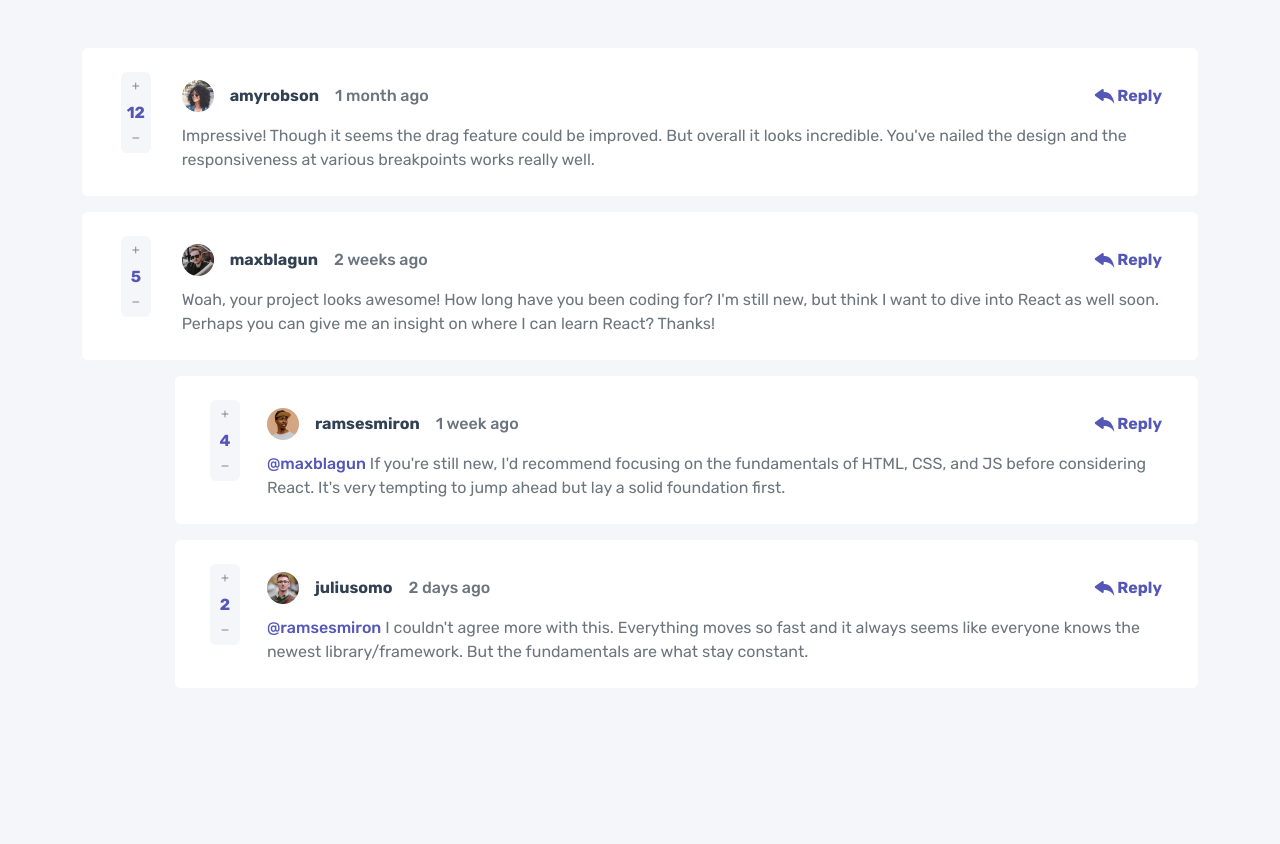
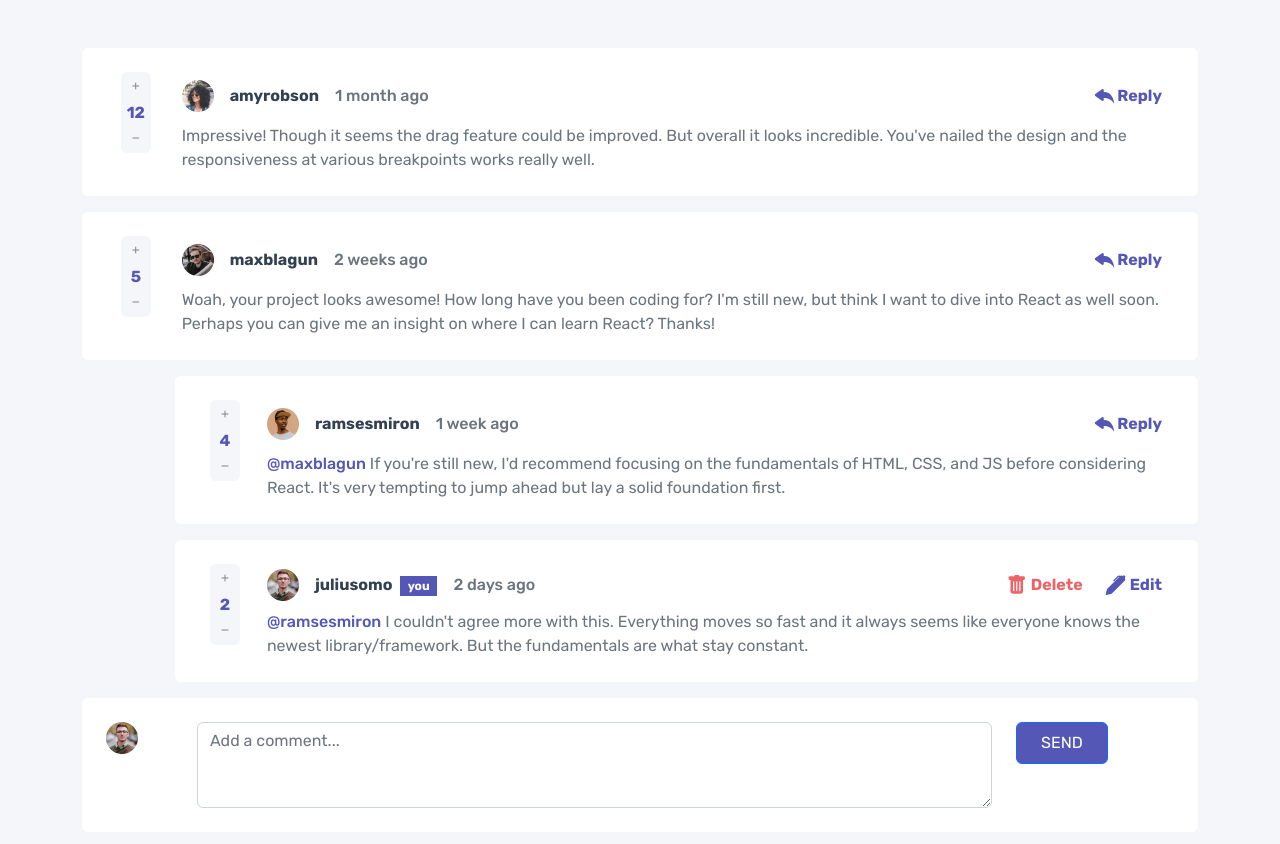
Before and after one commit to teaca-sebastian/interactive-comment-section, a React (Vite) app: page / in a window 1280 px wide. Shown: the top 844 px of the page. Before the commit the page ends 800 px from the top, so only its background shows below. Built offline with nearby package versions, Linux system fonts and the light colour scheme.

Commit message:
Add delete modal and delete hook

```diff
--- a/src/App.jsx
+++ b/src/App.jsx
@@ -5,24 +5,29 @@ import ButtonGroup from 'react-bootstrap/ButtonGroup'
 import Button from 'react-bootstrap/Button'
 // components
 import { Comment } from './components/Comment'
+import { AddCommentContainer } from './components/AddComment'
 // data
 import data from '../src/data/data.json'
 // hooks
 import { useEffect, useContext, useState } from 'react'
 // context
 import { UserContext } from './context/UserContext'
+import { CommentContext } from './context/CommentsContext'
 
 
 function App() {
   const [ user, setUser ] = useState(data.currentUser)
-  const comments = JSON.parse(JSON.stringify(data)).comments
+  const [ comments, setComments ] = useState(JSON.parse(JSON.stringify(data)).comments)
 
   return (
-    <UserContext.Provider value={user}>
-      <div className="App container row mx-auto my-5 gap-3">
-        {comments.map(comment => <Comment comment={comment} key={comment.id} />)}
-      </div>
-    </UserContext.Provider>
+    <CommentContext.Provider value={{ comments, setComments }}>
+      <UserContext.Provider value={{ user }}>
+        <div className="App container row mx-auto my-5 gap-3">
+          {comments.map(comment => <Comment comment={comment} isAuthor={user.username === comment.user.username} key={comment.id} />)}
+          <AddCommentContainer />
+        </div>
+      </UserContext.Provider>
+    </CommentContext.Provider>
   )
 }
 
--- /dev/null
+++ b/src/components/AddComment.jsx
@@ -0,0 +1,59 @@
+// bootstrap imports
+import Button from 'react-bootstrap/Button'
+import Form from 'react-bootstrap/Form'
+// hooks
+import { useContext, useState, useEffect } from 'react'
+// context
+import { UserContext } from '../context/UserContext'
+import { CommentContext } from '../context/CommentsContext'
+
+export const AddCommentContainer = () => {
+    const { user } = useContext(UserContext)
+    const { comments, setComments } = useContext(CommentContext)
+    const [inputComment, setInputComment] = useState('')
+
+    useEffect(() => {
+        console.log(comments)
+    }, [])
+
+    // const addComment = (commentText) => {
+    //     const commentObj = {
+    //         "id": (comments[comments.length - 1].replies.length === 0 ? comments[comments.length - 1].id + 1 : comments[comments.length - 1].replies[(comments[comments.length - 1].replies.length) - 1].id + 1),
+    //         "content": commentText,
+    //         "createdAt": "now",
+    //         "score": 0,
+    //         "user": user,
+    //         "replies": []
+    //     }
+    //     setComments([...comments, commentObj])
+    //     setInputComment('')
+    // }
+
+
+    return (
+        <div className="ms-auto rounded bg-white p-2 py-4 col-12">
+            <div className="row px-3">
+                <div className="col-1">
+                    <img className='avatar' src={user.image.png} alt="avatar" />
+                </div>
+                <div className="col">
+                    <Form.Control
+                        as="textarea"
+                        value={inputComment}
+                        rows={3}
+                        placeholder="Add a comment..."
+                        onChange={(e) => setInputComment(e.target.value)}
+                    />
+                </div>
+                {/* text-area */}
+                <div className="col-2">
+                    <Button
+                        className='text-white bg-blue px-4 py-2'
+                        >
+                        SEND
+                    </Button>
+                </div>
+            </div>
+        </div>
+    )
+}
--- a/src/components/Avatar.jsx
+++ b/src/components/Avatar.jsx
@@ -1,8 +1,10 @@
-export const Avatar = ({ user }) => {
+import Badge from 'react-bootstrap/Badge'
+
+export const Avatar = ({ user, isAuthor = false }) => {
     return (
         <div className='d-flex align-items-center'>
             <img className='avatar' src={user.image.png} alt="avatar" />
-            <p className='fw-bold text-dark-blue d-inline ms-3 mb-0'>{user.username}</p>
+            <p className='fw-bold text-dark-blue d-inline ms-3 mb-0'>{user.username} {isAuthor && <Badge bg='blue' className='rounded-0 ms-1 align-middle'>you</Badge>}</p>
         </div>
     )
 }
--- a/src/components/Comment.jsx
+++ b/src/components/Comment.jsx
@@ -4,6 +4,7 @@ import Button from 'react-bootstrap/Button'
 // components
 import { Tag } from './Tag'
 import { Avatar } from './Avatar'
+import { CommentButtons } from './CommentButtons'
 // hooks
 import { useEffect, useContext } from 'react'
 import { useClassConditional } from '../hooks/useClassConditional'
@@ -13,18 +14,14 @@ import { UserContext } from '../context/UserContext'
 
 export const Comment = ({ isReply = false, isAuthor = false, comment }) => {
     const classNames = useClassConditional()
-    const user = useContext(UserContext)
-
-    // TO DO: Use context to update comments if user is connected
-    useEffect(() => {
-      console.log(user)
-    }, [])
+    const { user } = useContext(UserContext)
+    // TO DO: for new comments, create "x time ago" format
 
 
     // I've made the replies work with a recursion,
     // to avoid creating the same component again
     const replies = (comment.replies || []).map(reply => {
-        return <Comment isReply={true} comment={reply} key={reply.id} />
+        return <Comment isReply={true} isAuthor={user.username === reply.user.username} comment={reply} key={reply.id} />
     })
 
     return (
@@ -42,15 +39,12 @@ export const Comment = ({ isReply = false, isAuthor = false, comment }) => {
                     <div className="col-11">
                         <div className='d-flex align-items-center'>
                             {/* user avatar */}
-                            <Avatar user={comment.user} />
+                            <Avatar user={comment.user} isAuthor={isAuthor} />
                             <p className='text-muted mb-0 ms-3 fw-500'>{comment.createdAt}</p>
                             {/* reply | delete edit */}
                             <div className='ms-auto me-3'>
                                 {/* add delete and edit if comment is made by user */}
-                                <Button className='bg-transparent border-0 text-blue fw-bold d-flex align-items-center my-0'>
-                                    <i className='bi-reply-fill fs-4'></i>
-                                    Reply
-                                </Button>
+                                <CommentButtons isAuthor={isAuthor} commentId={comment.id}/>
                             </div>
                         </div>
                         <p className='text-muted mt-1 mb-0'>{comment.replyingTo && <Tag tag={comment.replyingTo} /> } {comment.content}</p>
--- /dev/null
+++ b/src/components/CommentButtons.jsx
@@ -0,0 +1,64 @@
+// bootstrap imported components
+import Button from 'react-bootstrap/Button'
+import ButtonGroup from 'react-bootstrap/ButtonGroup'
+import Modal from 'react-bootstrap/Modal'
+// hooks
+import { useContext, useState } from 'react';
+import { useRecursiveDelete } from '../hooks/useRecursiveDelete';
+// contex
+import { CommentContext } from '../context/CommentsContext';
+
+export const CommentButtons = ({ isAuthor, commentId }) => {
+    const [ showModal, setShowModal ] = useState(false)
+    const { setComments } = useContext(CommentContext)
+    const recursiveDelete = useRecursiveDelete()
+
+    const handleModalClose = () => setShowModal(false)
+    const handleModalShow = () => setShowModal(true)
+    // Create modal for deleting
+    const handleDelete = (id) => {
+        setComments((prevComments) => recursiveDelete(prevComments, id));
+    };
+
+    if (isAuthor) return (
+        <>
+            <Modal className='deleteModal' show={showModal} onHide={handleModalClose} size="md" centered>
+                <div className='p-4'>
+                    <h1 className='fs-3'>Delete comment</h1>
+                    <p className='text-muted' >Are you sure you want to delete this comment? This will remove the comment and can't be undone.</p>
+                    <div className="d-flex justify-content-end align-items-center">
+                        <Button
+                            onClick={handleModalClose}
+                            className="ms-2 bg-secondary border-0 px-4 py-2" >
+                            NO, CANCEL
+                        </Button>
+                        <Button
+                            onClick={handleModalClose}
+                            className="ms-2 bg-danger border-0 px-4 py-2" >
+                            YES, DELETE
+                        </Button>
+                    </div>
+                </div>
+            </Modal>
+            <ButtonGroup className=' border-0 fw-bold'>
+                <Button
+                    className='text-danger d-flex fw-bold align-items-center bg-transparent border-0'
+                    onClick={handleModalShow} >
+                    <i className='bi-trash-fill fs-5 me-1'></i>
+                    Delete
+                </Button>
+                <Button className='text-blue d-flex fw-bold align-items-center bg-transparent border-0'>
+                    <i className='bi-pen-fill fs-5 me-1'></i>
+                    Edit
+                </Button>
+            </ButtonGroup>
+        </>
+    )
+
+    return (
+        <Button className='bg-transparent border-0 text-blue fw-bold d-flex align-items-center my-0'>
+            <i className='bi-reply-fill fs-4'></i>
+            Reply
+        </Button>
+    )
+}
--- /dev/null
+++ b/src/context/CommentsContext.jsx
@@ -0,0 +1,3 @@
+import { createContext } from "react";
+
+export const CommentContext = createContext()
--- /dev/null
+++ b/src/hooks/useRecursiveDelete.jsx
@@ -0,0 +1,18 @@
+export const useRecursiveDelete = () => {
+    function recursiveDelete(data, deleteId) {
+        const updatedData = data.reduce((acc, el) => {
+            if (el.id !== deleteId) {
+                const updatedEl = { ...el };
+                if (Array.isArray(updatedEl.replies)) {
+                    updatedEl.replies = recursiveDelete(updatedEl.replies, deleteId);
+                }
+                acc.push(updatedEl);
+            }
+            return acc;
+        }, []);
+
+        return updatedData;
+    };
+
+    return( recursiveDelete )
+}
```
Also changed, not shown: src/assets/scss/main.scss (line endings or trailing spaces).
